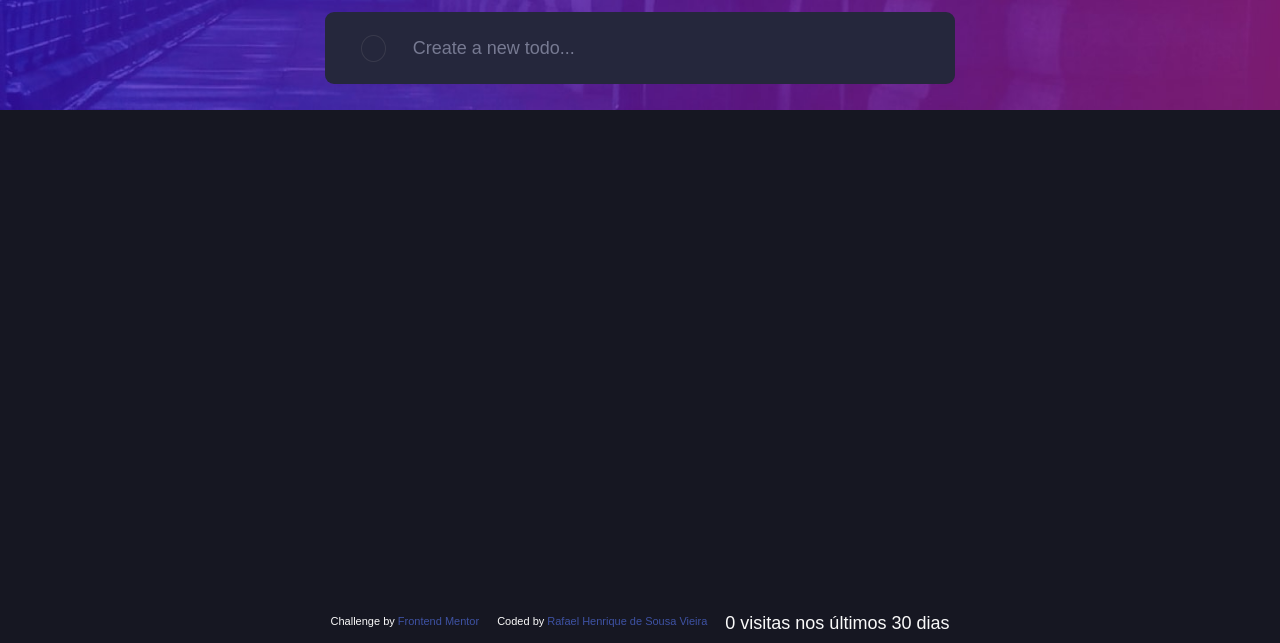
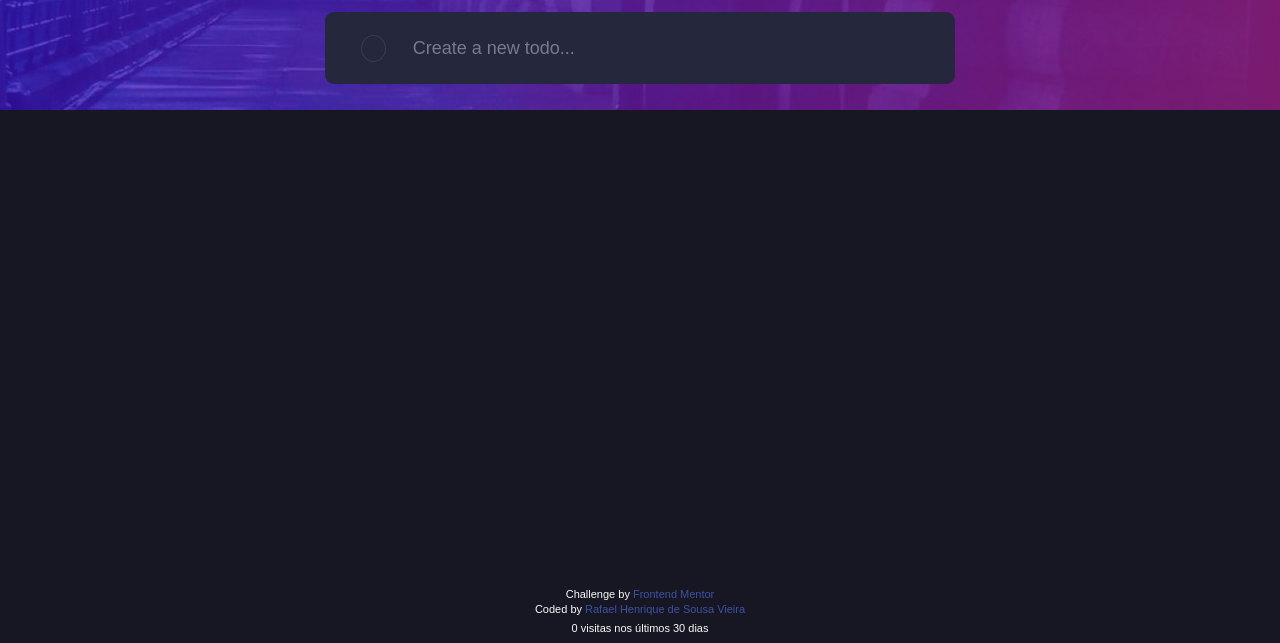
Before and after one commit to RafaelHDSV/Todo-app, a plain HTML site: page index.html in a window 1280 px wide. Shown: the part 157-800 px from the top of the page. Drawn offline with Linux system fonts and the light colour scheme.

Commit message:
Match visit counter to 11px credit text and stack under footer credits.

```diff
--- a/style.css
+++ b/style.css
@@ -255,13 +255,14 @@ header img {
 }
 
 footer {
+    display: flex;
     flex-direction: column;
     align-items: center;
-    display: flex;
-    flex-direction: row;
     position: absolute;
     bottom: 0;
-    gap: 1rem;
+    left: 0;
+    right: 0;
+    gap: 0.15rem;
     color: var(--very_light_gray_light);
     text-align: center;
     padding: .5rem 0;
@@ -293,8 +294,8 @@ footer a {
 
 /* board22 visit-count */
 footer #va-visits {
-  font-size: inherit;
+  margin: 0.25rem 0 0;
+  padding: 0;
+  font-size: 11px;
   color: inherit;
-  opacity: inherit;
-  margin-top: 0.25rem;
 }
```
